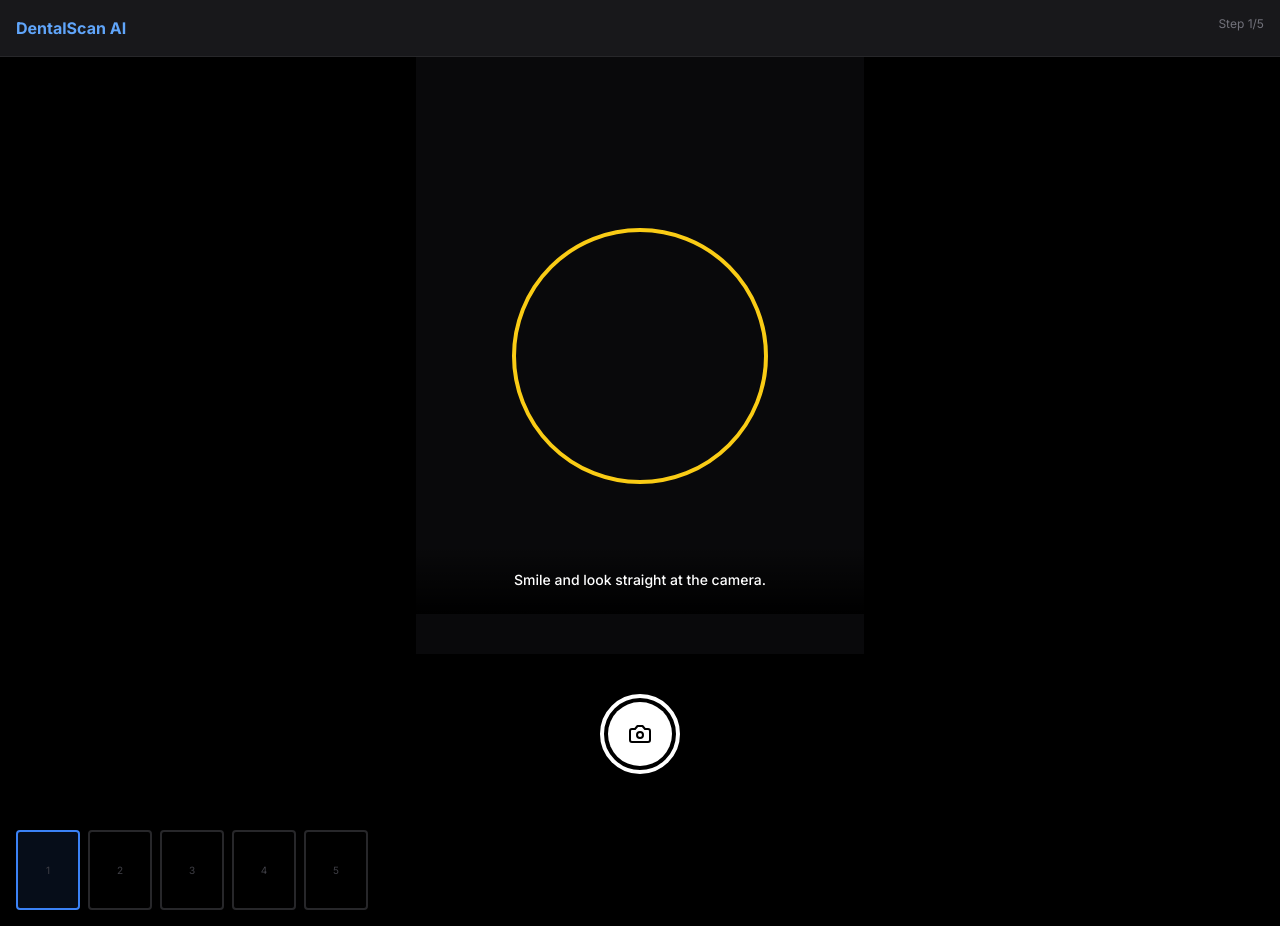
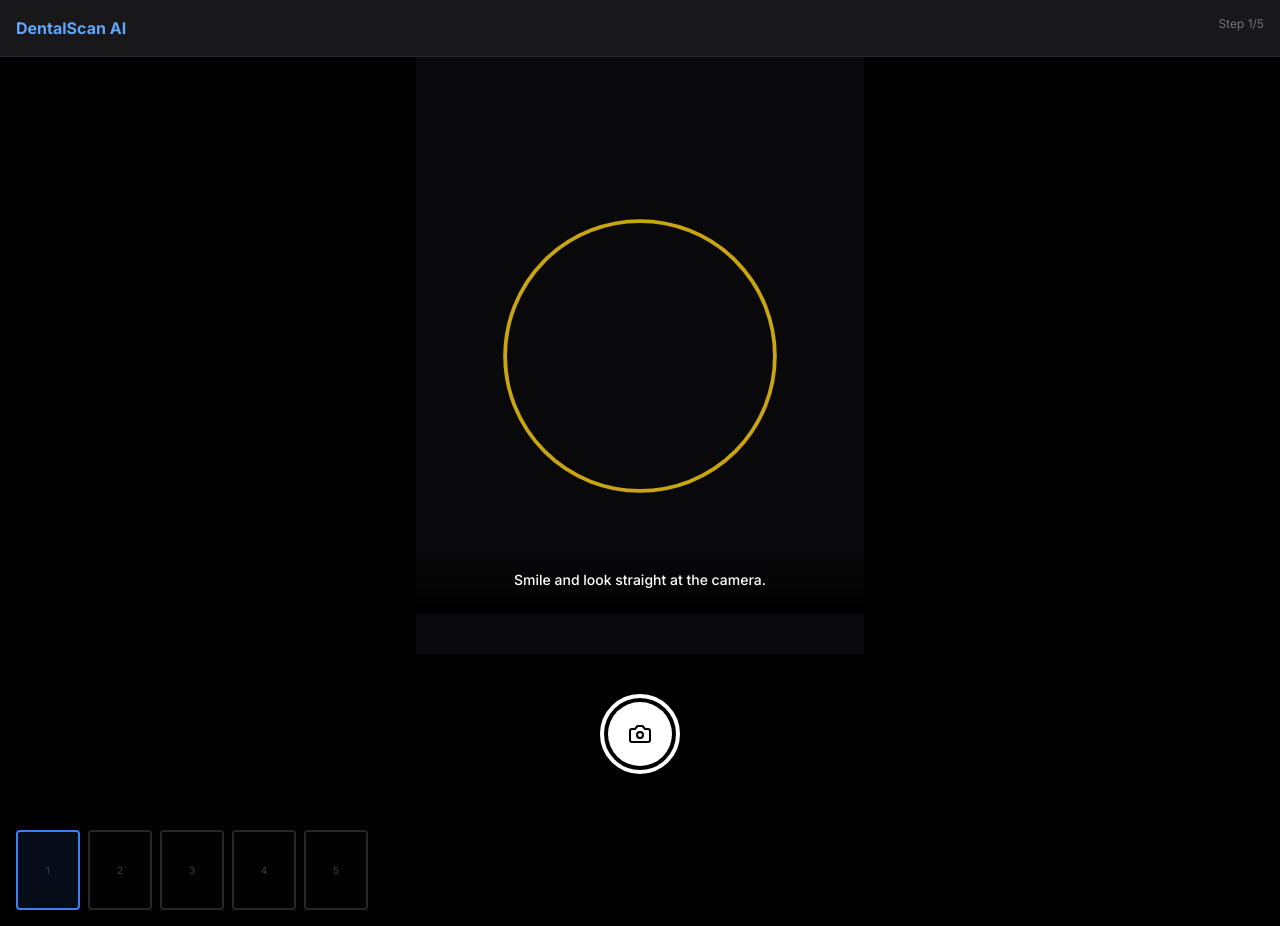
Before and after one commit to KTBarnette/dentalscan-kyle, a Next.js app: page / in a window 1280 px wide. Built offline with nearby package versions, Linux system fonts and the light colour scheme; no server answers.

Commit message:
Polish guidance overlay with improved sizing, color, and subtle animation

```diff
--- a/src/components/ScanningFlow.tsx
+++ b/src/components/ScanningFlow.tsx
@@ -20,10 +20,11 @@ export default function ScanningFlow() {
   const guardrailState: "good" | "warning" | "bad" = camReady ? "good" : "warning";
   const guardrailBorderColor =
     guardrailState === "good"
-      ? "border-green-500"
+      ? "border-green-400"
       : guardrailState === "warning"
         ? "border-yellow-400"
         : "border-red-500";
+  const guardrailScaleClass = guardrailState === "good" ? "scale-100" : "scale-95";
 
   const VIEWS = [
     { label: "Front View", instruction: "Smile and look straight at the camera." },
@@ -87,7 +88,7 @@ export default function ScanningFlow() {
 
             <div className="absolute inset-0 pointer-events-none flex items-center justify-center">
               <div
-                className={`h-48 w-48 sm:h-56 sm:w-56 md:h-64 md:w-64 rounded-full border-4 ${guardrailBorderColor} transition-all duration-300`}
+                className={`h-52 w-52 sm:h-60 sm:w-60 md:h-72 md:w-72 rounded-full border-4 ${guardrailBorderColor} opacity-80 ${guardrailScaleClass} transition-all duration-300`}
               />
             </div>
 
```
Also changed, not shown: 1 other file (tests, documents, lock files or other folders).
